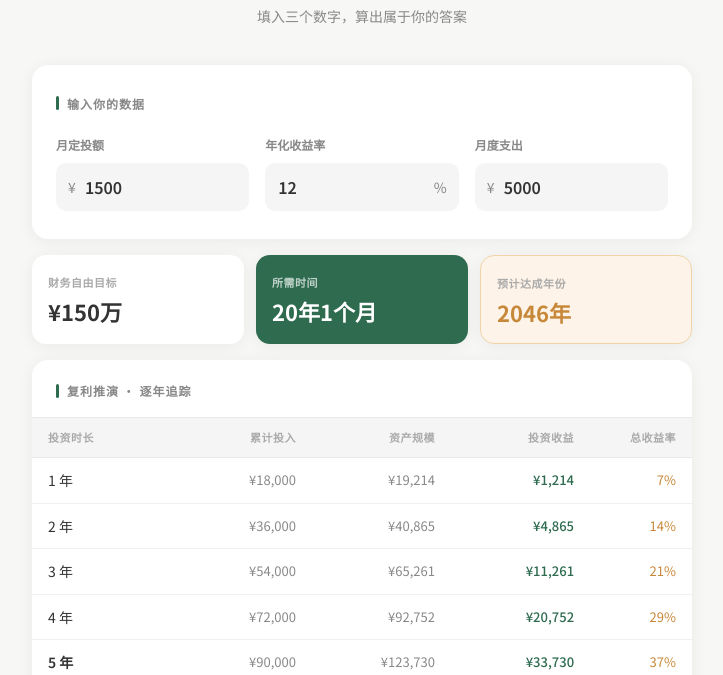
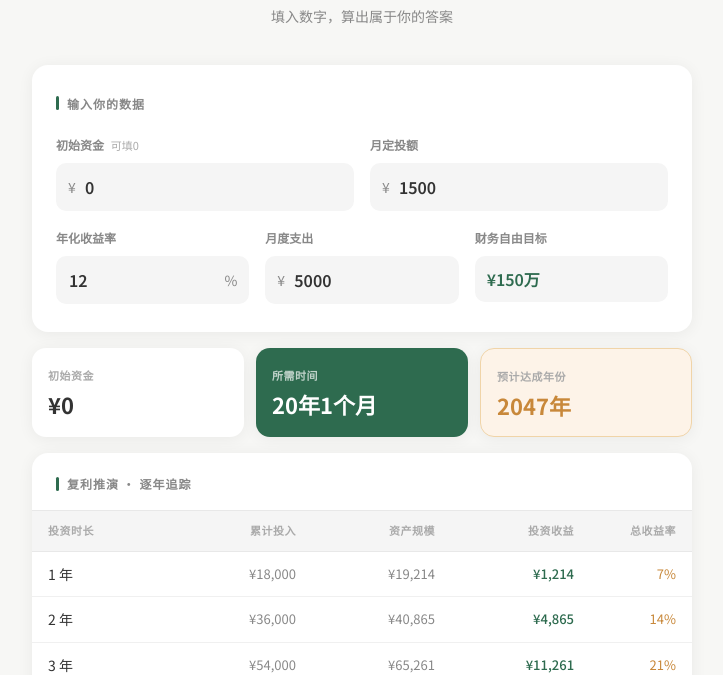
Before and after one commit to nowork-free/freedom-calculator, a plain HTML site: page index.html in a window 1280 px wide. Shown: the part 127-802 px from the top of the page, without its empty margins (278-1001 px from the left). Drawn offline with Linux system fonts and the light colour scheme.

Commit message:
Update index.html

```diff
--- a/index.html
+++ b/index.html
@@ -88,12 +88,20 @@
 
   .input-grid {
     display: grid;
+    grid-template-columns: 1fr 1fr;
+    gap: 16px;
+    margin-bottom: 16px;
+  }
+
+  .input-grid-3 {
+    display: grid;
     grid-template-columns: 1fr 1fr 1fr;
     gap: 16px;
   }
 
   @media (max-width: 480px) {
     .input-grid { grid-template-columns: 1fr; gap: 12px; }
+    .input-grid-3 { grid-template-columns: 1fr; gap: 12px; }
   }
 
   .input-group label {
@@ -102,6 +110,13 @@
     font-weight: 600;
     color: var(--text-muted);
     margin-bottom: 8px;
+  }
+
+  .input-hint {
+    font-size: 11px;
+    color: var(--text-light);
+    font-weight: 400;
+    margin-left: 4px;
   }
 
   .input-wrapper { position: relative; }
@@ -134,6 +149,7 @@
   }
 
   .input-wrapper.has-suffix input { padding: 11px 28px 11px 12px; }
+  .input-wrapper.no-prefix input { padding: 11px 12px; }
 
   .input-wrapper input:focus {
     border-color: var(--accent);
@@ -292,12 +308,20 @@
   <div class="header">
     <div class="header-tag">上班为了不上班</div>
     <h1>你的财务自由还有多远？</h1>
-    <p>填入三个数字，算出属于你的答案</p>
+    <p>填入数字，算出属于你的答案</p>
   </div>
 
   <div class="card">
     <div class="card-title">输入你的数据</div>
+
     <div class="input-grid">
+      <div class="input-group">
+        <label>初始资金 <span class="input-hint">可填0</span></label>
+        <div class="input-wrapper">
+          <span class="input-prefix">¥</span>
+          <input type="number" id="initial" value="0" min="0" oninput="calculate()">
+        </div>
+      </div>
       <div class="input-group">
         <label>月定投额</label>
         <div class="input-wrapper">
@@ -305,6 +329,9 @@
           <input type="number" id="monthly" value="1500" min="0" oninput="calculate()">
         </div>
       </div>
+    </div>
+
+    <div class="input-grid-3">
       <div class="input-group">
         <label>年化收益率</label>
         <div class="input-wrapper has-suffix">
@@ -319,13 +346,27 @@
           <input type="number" id="expense" value="5000" min="0" oninput="calculate()">
         </div>
       </div>
+      <div class="input-group">
+        <label>财务自由目标</label>
+        <div class="result-display" id="res-target" style="
+          background: var(--table-bg);
+          border-radius: 10px;
+          padding: 11px 12px;
+          font-size: 16px;
+          font-weight: 600;
+          color: var(--accent);
+          height: 46px;
+          display: flex;
+          align-items: center;
+        ">¥150万</div>
+      </div>
     </div>
   </div>
 
   <div class="result-grid">
     <div class="result-card">
-      <div class="result-card-label">财务自由目标</div>
-      <div class="result-card-value" id="res-target">¥150万</div>
+      <div class="result-card-label">初始资金</div>
+      <div class="result-card-value" id="res-initial">¥0</div>
     </div>
     <div class="result-card highlight">
       <div class="result-card-label">所需时间</div>
@@ -378,6 +419,7 @@
   }
 
   function calculate() {
+    const initial = parseFloat(document.getElementById('initial').value) || 0;
     const monthly = parseFloat(document.getElementById('monthly').value) || 0;
     const annualRate = parseFloat(document.getElementById('rate').value) || 0;
     const expense = parseFloat(document.getElementById('expense').value) || 0;
@@ -386,28 +428,43 @@
     const target = expense * 12 / 0.04;
 
     document.getElementById('res-target').textContent = fmtMoney(target);
+    document.getElementById('res-initial').textContent = fmtMoney(initial);
 
-    let rawMonths = 0;
-    if (monthly > 0 && target > 0) {
-      if (monthlyRate === 0) {
-        rawMonths = target / monthly;
+    // 用逐月模拟找到达标时间（支持初始资金）
+    let totalMonths = 0;
+    if (target > 0 && (monthly > 0 || initial > 0)) {
+      // 先检查初始资金是否已达标
+      if (initial >= target) {
+        totalMonths = 0;
       } else {
-        rawMonths = Math.log(1 + (target * monthlyRate) / (monthly * (1 + monthlyRate))) / Math.log(1 + monthlyRate);
+        let fv = initial;
+        totalMonths = 0;
+        const maxMonths = 40 * 12;
+        while (fv < target && totalMonths < maxMonths) {
+          fv = fv * (1 + monthlyRate) + monthly;
+          totalMonths++;
+        }
+        if (fv < target) totalMonths = maxMonths;
       }
     }
 
-    const totalMonths = Math.ceil(rawMonths);
     const years = Math.floor(totalMonths / 12);
     const remainMonths = totalMonths % 12;
 
     let timeStr = '';
-    if (years > 0 && remainMonths > 0) timeStr = `${years}年${remainMonths}个月`;
-    else if (years > 0) timeStr = `${years}年`;
-    else timeStr = `${remainMonths}个月`;
+    if (totalMonths === 0) {
+      timeStr = '已达成';
+    } else if (years > 0 && remainMonths > 0) {
+      timeStr = `${years}年${remainMonths}个月`;
+    } else if (years > 0) {
+      timeStr = `${years}年`;
+    } else {
+      timeStr = `${remainMonths}个月`;
+    }
 
     document.getElementById('res-time').textContent = timeStr;
-    const achieveYear = currentYear + years;
-    document.getElementById('res-year').textContent = `${achieveYear}年`;
+    const achieveYear = currentYear + years + (remainMonths > 0 ? 1 : 0);
+    document.getElementById('res-year').textContent = totalMonths === 0 ? `${currentYear}年` : `${achieveYear}年`;
 
     const freedomYear = years + (remainMonths > 0 ? 1 : 0);
     const milestones = new Set([5, 10, 15, 20, 25, 30, 35, 40]);
@@ -416,12 +473,19 @@
     tbody.innerHTML = '';
 
     for (let y = 1; y <= 40; y++) {
-      const invested = monthly * 12 * y;
-      const fv = monthlyRate === 0
+      // 初始资金复利 + 定投复利
+      const initialFV = monthlyRate === 0
+        ? initial
+        : initial * Math.pow(1 + monthlyRate, 12 * y);
+
+      const dcaFV = monthlyRate === 0
         ? monthly * 12 * y
         : monthly * ((Math.pow(1 + monthlyRate, 12 * y) - 1) / monthlyRate) * (1 + monthlyRate);
-      const profit = fv - invested;
-      const returnRate = invested > 0 ? Math.round((profit / invested) * 100) : 0;
+
+      const fv = initialFV + dcaFV;
+      const totalInvested = initial + monthly * 12 * y;
+      const profit = fv - totalInvested;
+      const returnRate = totalInvested > 0 ? Math.round((profit / totalInvested) * 100) : 0;
 
       const isFreedom = (y === freedomYear);
       const isMilestone = milestones.has(y);
@@ -432,7 +496,7 @@
 
       tr.innerHTML = `
         <td>${y} 年${isFreedom ? `<span class="freedom-badge">财务自由</span><span class="freedom-year">${achieveYear}年达成</span>` : ''}</td>
-        <td>${fmtFull(invested)}</td>
+        <td>${fmtFull(totalInvested)}</td>
         <td class="${fv >= target ? 'green' : ''}">${fmtFull(fv)}</td>
         <td class="green">${fmtFull(profit)}</td>
         <td class="gold">${returnRate}%</td>
```
